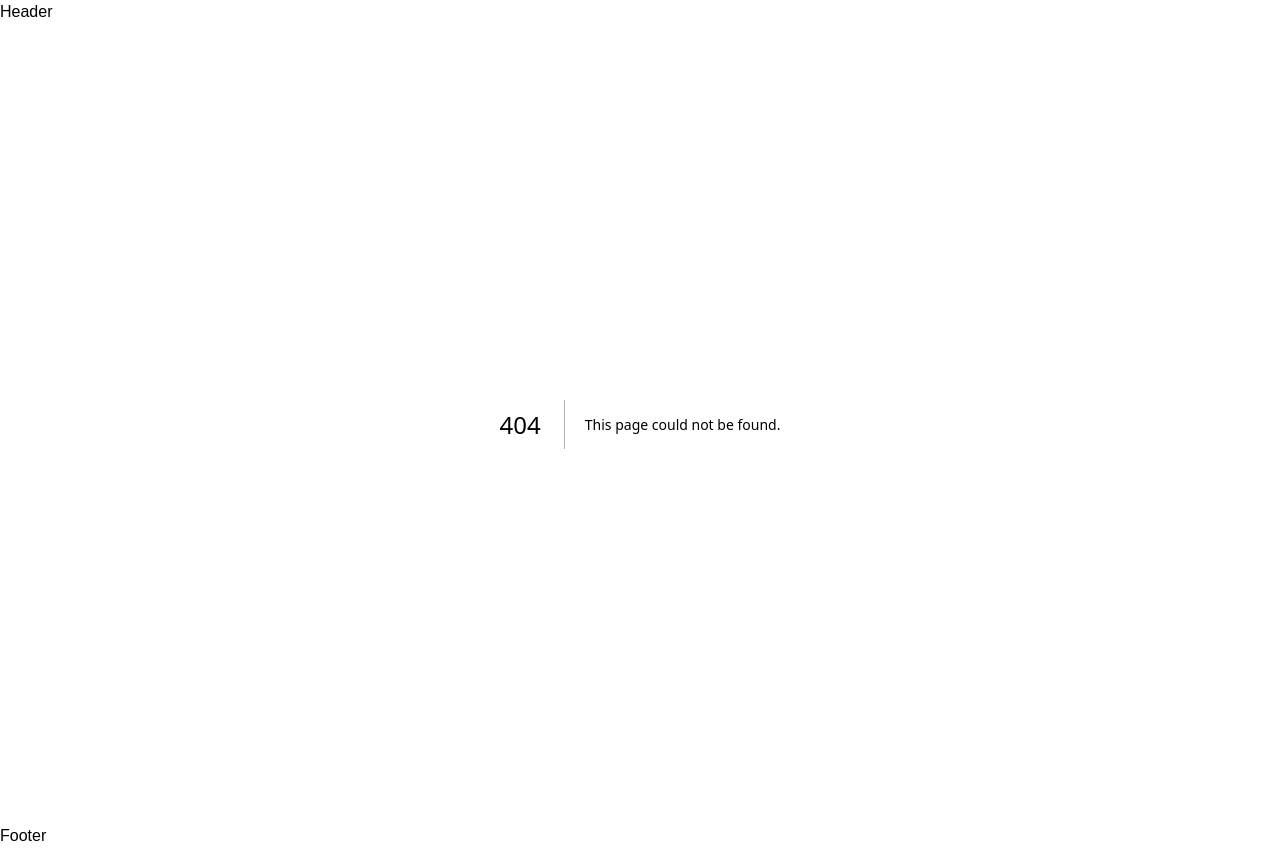
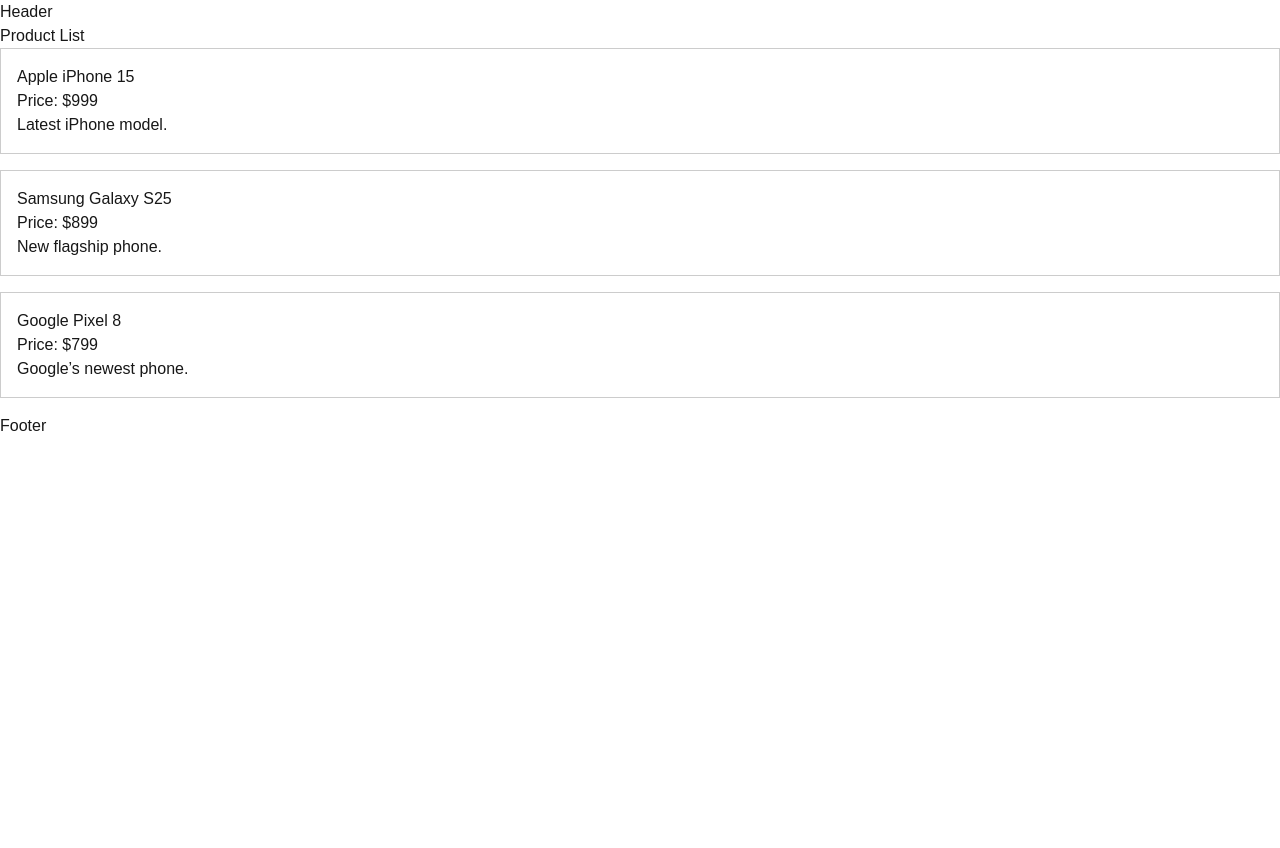
Before and after one commit to AhsanKhalil/fnapp, a Next.js app: page /product in a window 1280 px wide. Before the commit this address had no page. After the commit the page ends 800 px from the top, so only its background shows below. Built offline with nearby package versions, Linux system fonts and the light colour scheme.

Commit message:
Product list with props

```diff
--- /dev/null
+++ b/src/app/components/Product.jsx
@@ -0,0 +1,10 @@
+
+export default function Product({ product }) {
+  return (
+    <div style={{ border: '1px solid #ccc', padding: '1rem', marginBottom: '1rem' }}>
+      <h2>{product.name}</h2>
+      <p>Price: ${product.price}</p>
+      <p>{product.description}</p>
+    </div>
+  );
+}
--- /dev/null
+++ b/src/app/components/ProductList.jsx
@@ -0,0 +1,11 @@
+import Product from './Product';
+
+export default function ProductList({ products }) {
+  return (
+    <div>
+      {products.map((prod) => (
+        <Product key={prod.id} product={prod} />
+      ))}
+    </div>
+  );
+}
--- /dev/null
+++ b/src/app/product/page.js
@@ -0,0 +1,17 @@
+
+import ProductList from '../components/ProductList';
+
+const products = [
+  { id: 1, name: 'Apple iPhone 15', price: 999, description: 'Latest iPhone model.' },
+  { id: 2, name: 'Samsung Galaxy S25', price: 899, description: 'New flagship phone.' },
+  { id: 3, name: 'Google Pixel 8', price: 799, description: 'Google’s newest phone.' },
+];
+
+export default function Home() {
+  return (
+    <div>
+      <h1>Product List</h1>
+      <ProductList products={products} />
+    </div>
+  );
+}
```
